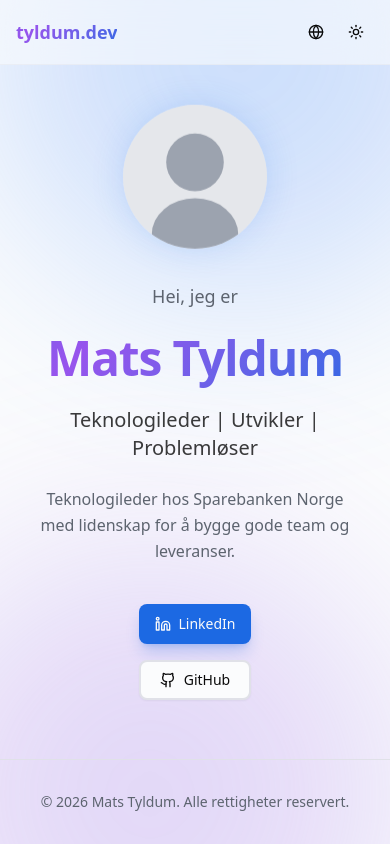
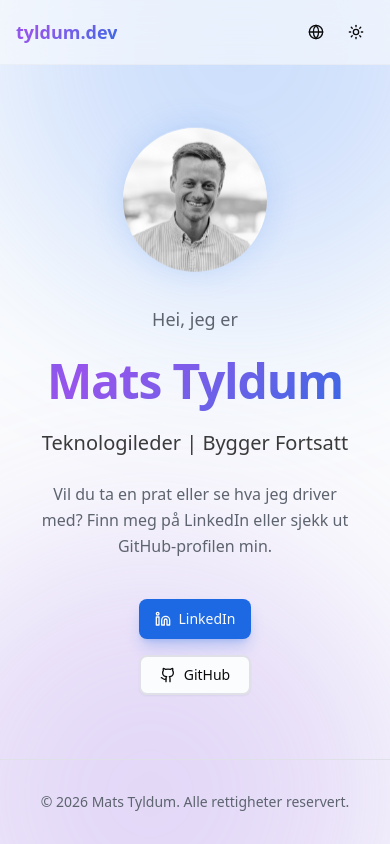
Before and after one commit to maattss/tyldum-dev, a Next.js app: page /1 in a window 390 px wide. Built offline with nearby package versions, Linux system fonts and the light colour scheme.

Commit message:
Update hero: add profile photo, fix mobile padding, refresh copy

```diff
--- a/src/components/hero.tsx
+++ b/src/components/hero.tsx
@@ -6,12 +6,11 @@ export function Hero() {
   const t = useTranslations("hero");
 
   return (
-    <section className="flex min-h-[80vh] flex-col items-center justify-center px-4 text-center">
+    <section className="flex flex-col items-center justify-center px-4 py-16 sm:py-24 text-center">
       <div className="mb-8 animate-fade-in">
         <div className="relative mx-auto h-36 w-36 overflow-hidden rounded-full ring-4 ring-primary/20 ring-offset-4 ring-offset-background sm:h-44 sm:w-44 glow animate-float">
-          {/* Replace with your profile photo: /public/images/profile.jpg */}
           <Image
-            src="/images/profile-placeholder.svg"
+            src="/images/profile.jpg"
             alt={t("name")}
             fill
             className="object-cover"
--- a/src/i18n/messages/en.json
+++ b/src/i18n/messages/en.json
@@ -2,8 +2,8 @@
   "hero": {
     "greeting": "Hi, I'm",
     "name": "Mats Tyldum",
-    "tagline": "Technology Leader | Developer | Problem Solver",
-    "description": "Technology leader at Sparebanken Norge with a passion for building great teams and deliveries."
+    "tagline": "Technology Leader | Still Building",
+    "description": "Want to chat or see what I'm working on? Find me on LinkedIn or check out my GitHub."
   },
   "about": {
     "title": "About me",
--- a/src/i18n/messages/no.json
+++ b/src/i18n/messages/no.json
@@ -2,8 +2,8 @@
   "hero": {
     "greeting": "Hei, jeg er",
     "name": "Mats Tyldum",
-    "tagline": "Teknologileder | Utvikler | Problemløser",
-    "description": "Teknologileder hos Sparebanken Norge med lidenskap for å bygge gode team og leveranser."
+    "tagline": "Teknologileder | Bygger Fortsatt",
+    "description": "Vil du ta en prat eller se hva jeg driver med? Finn meg på LinkedIn eller sjekk ut GitHub-profilen min."
   },
   "about": {
     "title": "Om meg",
```
Also changed, not shown: public/images/profile.jpg (added).
